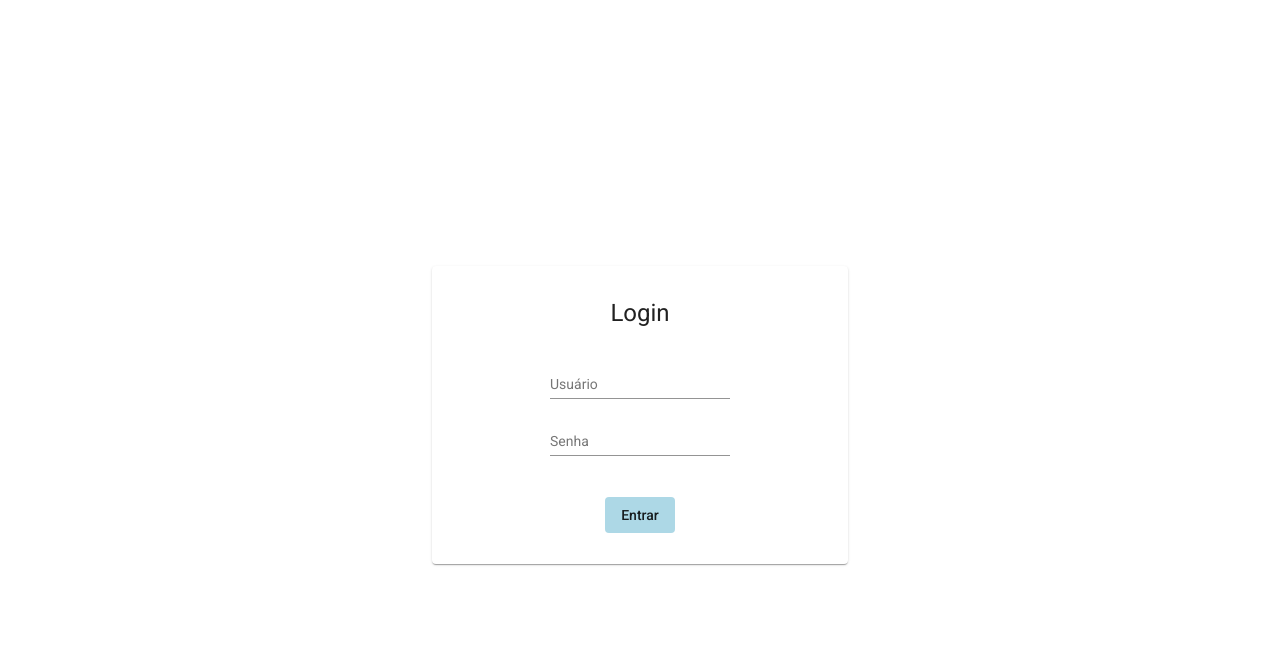
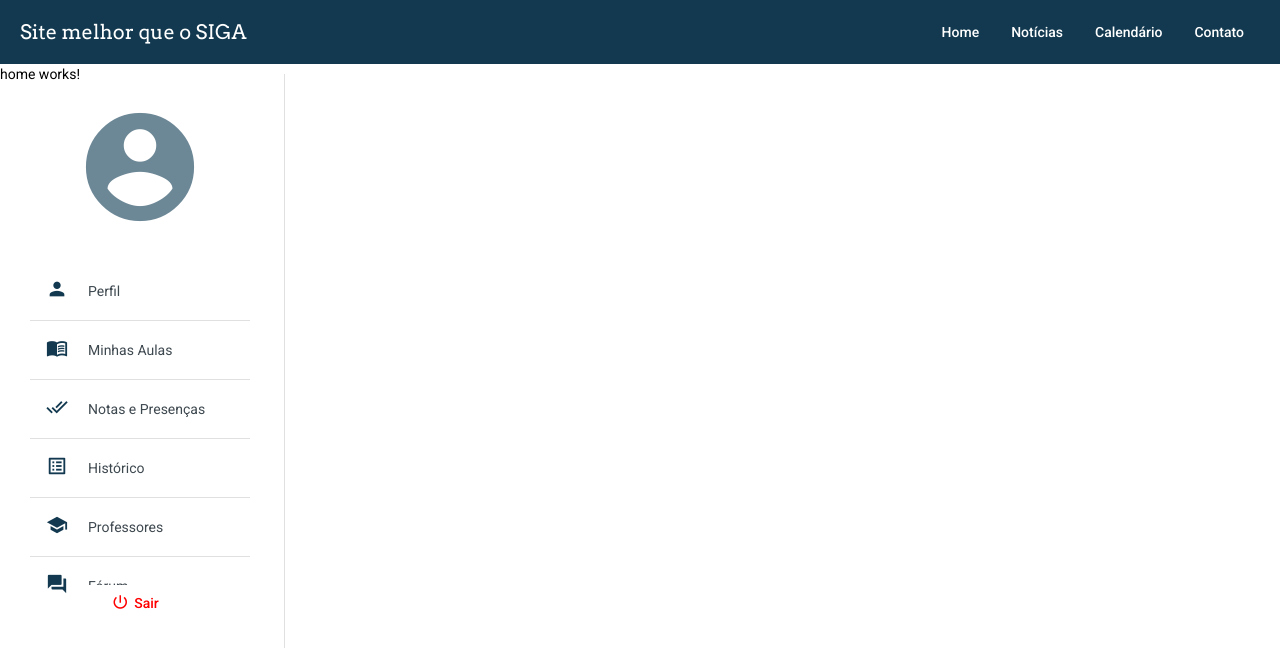
Before and after one commit to hca2015/AngularApp, an Angular app: page /home in a window 1280 px wide. Before the commit this address led to /login. Shown: the top 648 px of the page. Built offline with nearby package versions, Linux system fonts and the light colour scheme.

Commit message:
ajustes estilo removendo guard

```diff
--- a/src/app/app.routing.ts
+++ b/src/app/app.routing.ts
@@ -6,7 +6,7 @@ import { AuthGuard } from './pages/core/auth.guard';
 
 export const routes: Routes = [
   {
-    canActivate: [AuthGuard],
+    //canActivate: [AuthGuard],
     path: '',
     component: PagesComponent, children: [
       { path: 'home', loadChildren: () => import('./pages/home/home.module').then(m => m.HomeModule), data: { breadcrumb: 'Home' } },
--- a/src/app/pages/menu/menu.component.scss
+++ b/src/app/pages/menu/menu.component.scss
@@ -1,14 +1,8 @@
-@import url('https://fonts.googleapis.com/css?family=Arvo&display=swap');
-
-.fill-space {
-    /* This fills the remaining space, by using flexbox.
-       Every toolbar row uses a flexbox row layout. */
-    flex: 1 1 auto;
-  }
+@import url("https://fonts.googleapis.com/css?family=Arvo&display=swap");
 
 .menu {
   color: white;
-     background-color: #12394F;
+  background-color: #12394f;
   padding-right: 20px;
   padding-left: 20px;
 }
--- a/src/app/pages/sidebar/sidebar.component.scss
+++ b/src/app/pages/sidebar/sidebar.component.scss
@@ -1,8 +1,14 @@
 .sidenav {
     padding: 10px;
-    height: 100%;
+    //height: 100%;
     width: 295px;
+    position: absolute;
 }
+
+.sidenav > * {
+    position: relative;
+}
+
 .material-icons {
     font-family: 'Material Icons';
     font-weight: normal;
@@ -58,7 +64,7 @@ width: 220px;
 }
 
 #bot-logout{
-    position: absolute;
+    //position: absolute;
     bottom: 30px;
     font-weight: 450;
     font-size: 14px;
--- a/src/styles.scss
+++ b/src/styles.scss
@@ -2,3 +2,15 @@
 
 html, body { height: 100%; }
 body { margin: 0; font-family: Roboto, "Helvetica Neue", sans-serif; }
+
+.fill-space {
+    /* This fills the remaining space, by using flexbox.
+       Every toolbar row uses a flexbox row layout. */
+    flex: 1 1 auto;
+  }
+
+  .fill-space-important{
+    /* This fills the remaining space, by using flexbox.
+       Every toolbar row uses a flexbox row layout. */
+    flex: 1 1 auto !important;
+  }
```
Lines whose indentation alone changed are shown as unchanged.
